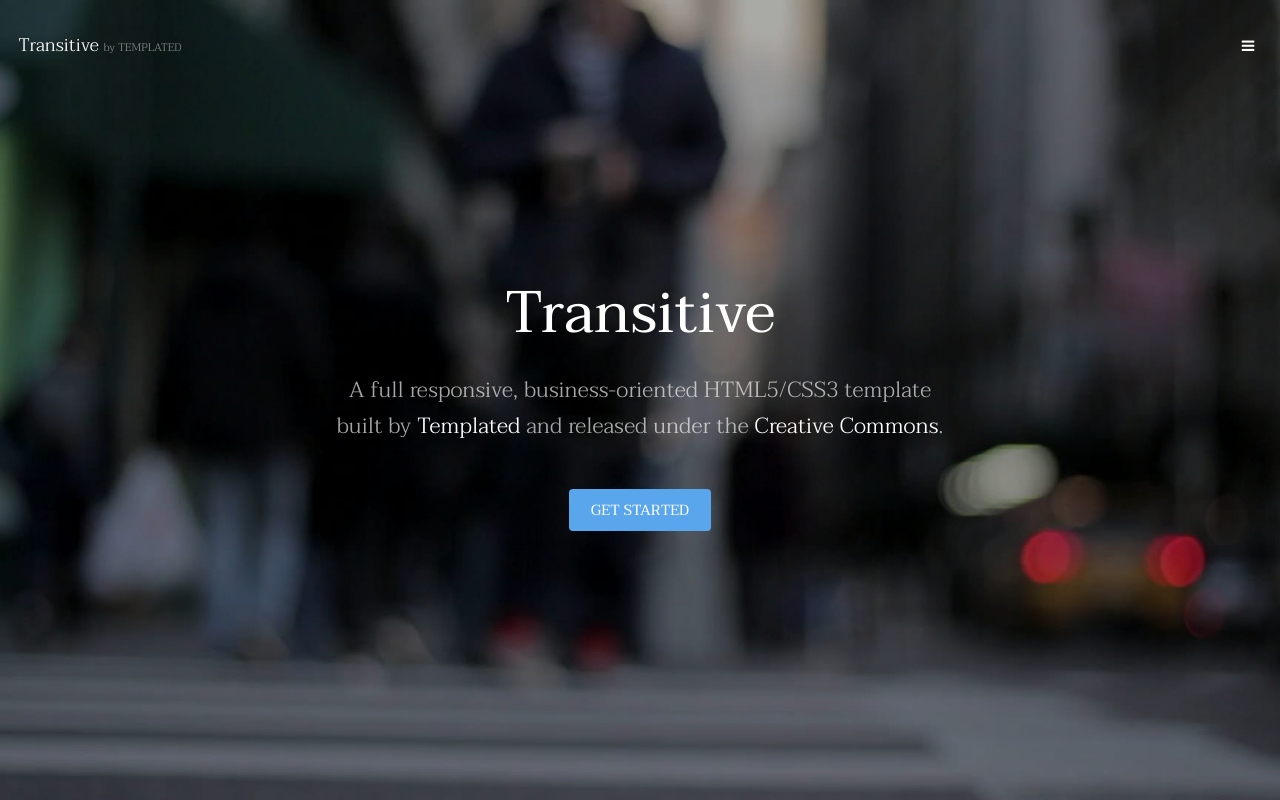
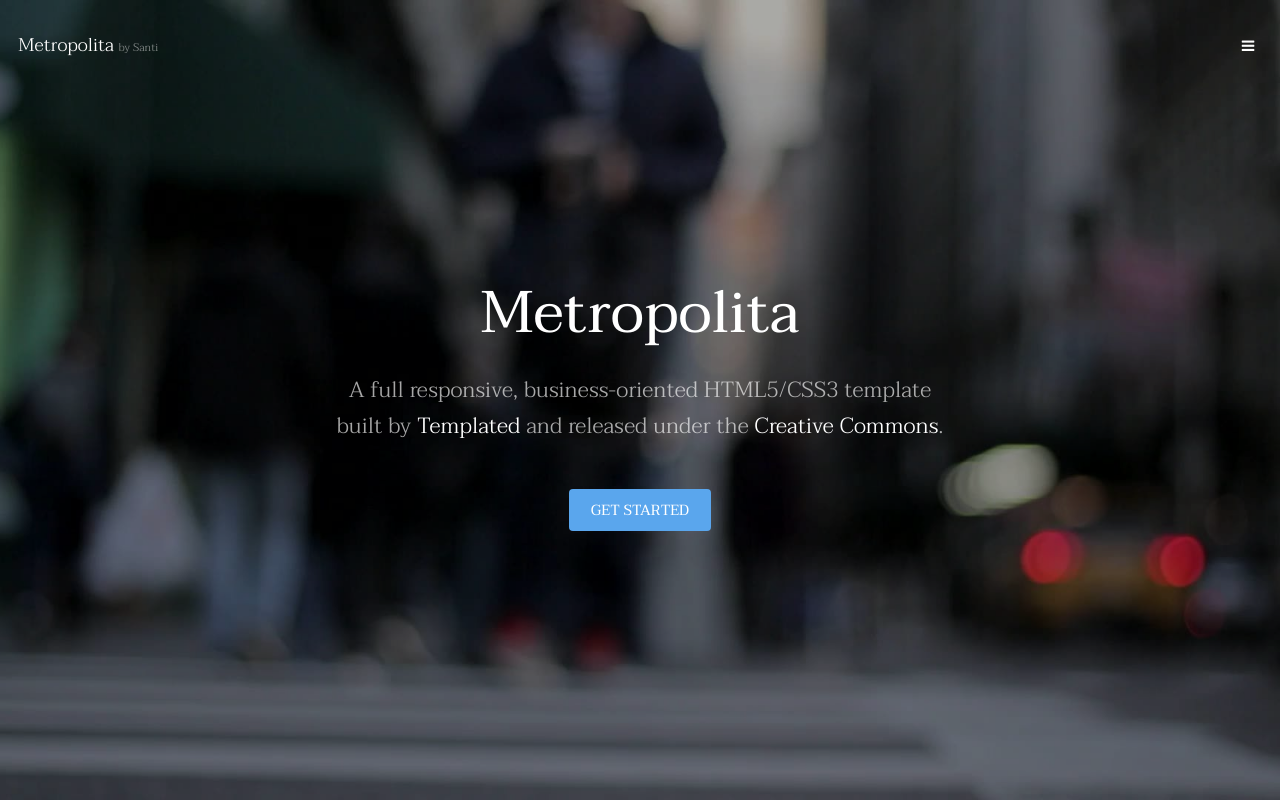
Before and after one commit to sansellop10/REP_04_METROPOLITA, a plain HTML site: page index.html in a window 1280 px wide. Shown: the top 800 px of the page. Drawn offline with Linux system fonts and the light colour scheme.

Commit message:
Cambios en la portada por SANTI

```diff
--- a/index.html
+++ b/index.html
@@ -6,7 +6,7 @@
 -->
 <html>
 	<head>
-		<title>Transitive by TEMPLATED</title>
+		<title>Metropolita</title>
 		<meta charset="utf-8" />
 		<meta name="viewport" content="width=device-width, initial-scale=1" />
 		<link rel="stylesheet" href="assets/css/main.css" />
@@ -15,7 +15,7 @@
 
 		<!-- Header -->
 			<header id="header" class="alt">
-				<div class="logo"><a href="index.html">Transitive <span>by TEMPLATED</span></a></div>
+				<div class="logo"><a href="index.html">Metropolita <span>by Santi</span></a></div>
 				<a href="#menu" class="toggle"><span>Menu</span></a>
 			</header>
 
@@ -36,7 +36,7 @@
 		-->
 			<section id="banner" data-video="images/banner">
 				<div class="inner">
-					<h1>Transitive</h1>
+					<h1>Metropolita</h1>
 					<p>A full responsive, business-oriented HTML5/CSS3 template<br />
 					built by <a href="https://templated.co/">Templated</a> and released under the <a href="https://templated.co/license">Creative Commons</a>.</p>
 					<a href="#one" class="button special scrolly">Get Started</a>
```
